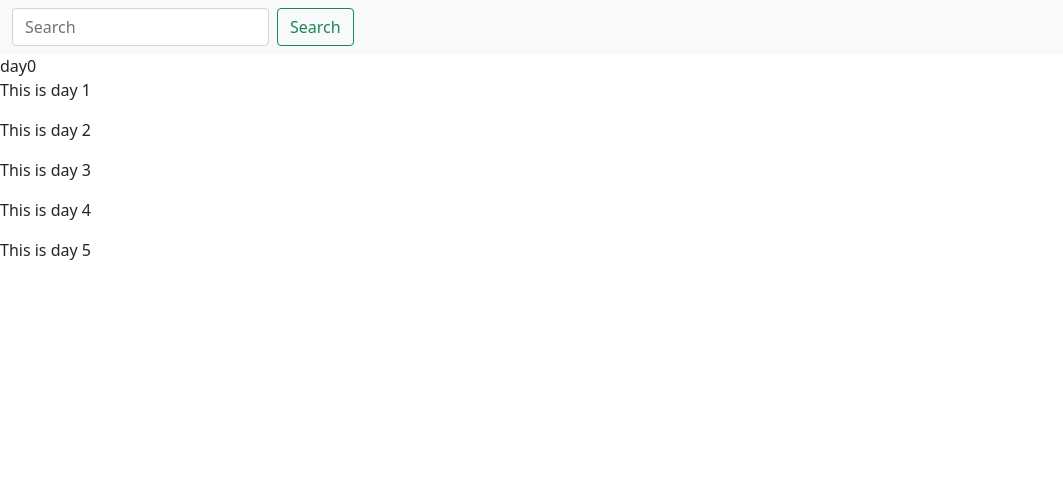
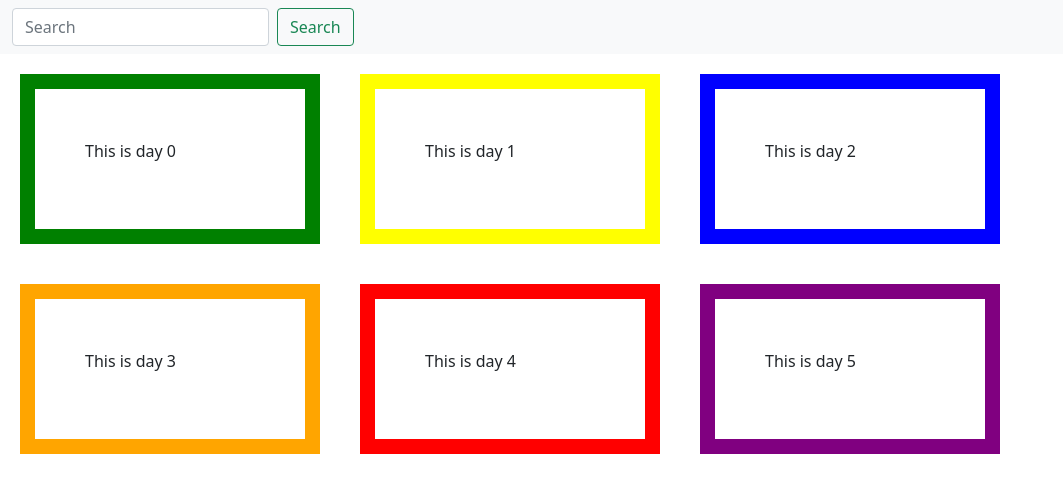
Before and after one commit to Re1d0n/Weather-Dashboard, a plain HTML site: page index.html in a window 1280 px wide. Shown: the whole page, without its empty margins (0-1063 px from the left). Drawn offline with nearby package versions, Linux system fonts and the light colour scheme.

Commit message:
fixed error

```diff
--- a/assets/index.js
+++ b/assets/index.js
@@ -1,3 +1,127 @@
+// let apiKey = "b3b997158834d4aa5a92e5196a4eba68";
+// let searchPress = document.getElementById("search-button");
+// let classExample = document.querySelectorAll(".btn");
+// let userInput = document.querySelector("input");
+
+
+// function getLocation(location){
+//   fetch(`https://api.openweathermap.org/data/2.5/weather?q=${location}&appid=${apiKey}&units=imperial`)
+//   .then(function (response) {
+//     return response.json();
+//   })
+//   .then(function (data) {
+//     let lat = data.coord.lat
+//     let lon = data.coord.lon
+//     currentWeatherData(lat,lon);
+//     fiveDayData(lat,lon);
+//     })
+// }
+
+
+// function submitSearch (event){
+//   event.preventDefault();
+//   console.log(userInput.value);
+//   getLocation(userInput.value)
+// }
+// //delete console log
+
+// searchPress.addEventListener("click", submitSearch);
+
+
+
+// function currentWeatherData(latitude, longitude){
+//     fetch(`https://api.openweathermap.org/data/2.5/onecall?lat=${latitude}&lon=${longitude}&exclude=hourly,minutely&appid=${apiKey}&units=imperial`)
+//     .then(function (response) {
+//       return response.json();
+//     })
+//     .then(function (data) {
+//       console.log(data);
+//       console.log(data.current.temp);
+//       console.log(data.current.humidity);
+//       console.log(data.current.uvi)
+//       console.log(data.current.wind_speed);
+//       const today = document.getElementById("day0")
+//       const tempature = document.createElement("p")
+//       const moistLevel = document.createElement("p")
+//       const speedOfWind = document.createElement("p")
+//       const sunburnScale = document.createElement("p")
+//       tempature.textContent = `${data.current.temp} F`
+//       moistLevel.textContent =`humidity: ${data.current.humidity}%`
+//       speedOfWind.textContent =`${data.current.wind_speed} MPH`
+//       sunburnScale.textContent =`UV: ${data.current.uvi}`
+
+
+//       today.appendChild(tempature)
+//       today.appendChild(moistLevel)
+//       today.appendChild(speedOfWind)
+//       today.appendChild(sunburnScale)
+
+
+//     })
+//   }
+
+
+//   function fiveDayData(latitude, longitude){
+//     fetch(`https://api.openweathermap.org/data/2.5/forecast?lat=${latitude}&lon=${longitude}&appid=${apiKey}&units=imperial`)
+//     .then(function (response) {
+//       return response.json();
+//     })
+//     .then(function (data) {
+
+
+//       console.log(data);
+//       let futureWeatherArray = [];
+
+
+
+//       for(let i = 0; i < data.list.length; i++) {
+
+//          if(data.list[i].dt_txt.includes("12:00:00")){
+//              futureWeatherArray.push(data.list[i]);
+//              console.log(data.list[i]);
+//              console.log(data.list[i].weather[0].description);
+//              console.log(data.list[i].main.temp);
+//              console.log(data.list[i].main.humidity);
+//              console.log(data.list[i].wind.speed);
+
+
+//          }
+
+
+
+//       }
+
+
+
+//      handleArray(futureWeatherArray)
+//     })
+//   }
+
+// function handleArray (array) {
+//     for(let i=0; i<5;i++){
+//       var fiveDay = $('#day${i}')
+//             let fiveDay =document.getElementById(`p${i}`)
+//             let timeFuture = document.createElement(`p${i}`)
+//             let description = document.createElement(`p${i}`)
+//             let tempDays = document.createElement(`p${i}`)
+//             let humiditys = document.createElement(`p${i}`)
+//             let windys = document.createElement(`p${i}`)
+//             timeFuture.textContent = array[i].dt_txt
+//             description.textContent = array[i].weather[0].description
+//             tempDays.textContent = array[i].main.temp
+//             humiditys.textContent = array[i].main.humidity
+//             windys.textContent = array[i].wind.speed
+//             fiveDay.appendChild(timeFuture)
+//             fiveDay.appendChild(description)
+//             fiveDay.appendChild(tempDays)
+//             fiveDay.appendChild(humiditys)
+//             fiveDay.appendChild(windys)
+
+
+//     }
+// }
+
+
 let apiKey = "b3b997158834d4aa5a92e5196a4eba68";
 let searchPress = document.getElementById("search-button");
 let classExample = document.querySelectorAll(".btn");
@@ -41,17 +165,17 @@ function currentWeatherData(latitude, longitude){
       console.log(data.current.uvi)
       console.log(data.current.wind_speed);
       const today = document.getElementById("day0")
-      const temp = document.createElement("p")
+      const tempature = document.createElement("p")
       const moistLevel = document.createElement("p")
       const speedOfWind = document.createElement("p")
       const sunburnScale = document.createElement("p")
-      temp.textContent = `${data.current.temp} F`
+      tempature.textContent = `${data.current.temp} F`
       moistLevel.textContent =`humidity: ${data.current.humidity}%`
       speedOfWind.textContent =`${data.current.wind_speed} MPH`
       sunburnScale.textContent =`UV: ${data.current.uvi}`
 
 
-      today.appendChild(temp)
+      today.appendChild(tempature)
       today.appendChild(moistLevel)
       today.appendChild(speedOfWind)
       today.appendChild(sunburnScale)
@@ -89,6 +213,14 @@ function currentWeatherData(latitude, longitude){
 
 
 
+    // let day1 =document.getElementById("day1")
+    // let day2 =document.getElementById("day2")
+    // let day3 =document.getElementById("day3")
+    // let day4 =document.getElementById("day4")
+    // let day5 =document.getElementById("day5")
+
+
+
       }
 
 
@@ -100,10 +232,10 @@ function currentWeatherData(latitude, longitude){
 function handleArray (array) {
     for(let i=0; i<5;i++){
 
-            let fiveDay =document.getElementById(`p${i}`)
+            let fiveDay =document.getElementById(`day${i+1}`)
             let timeFuture = document.createElement(`p${i}`)
             let description = document.createElement(`p${i}`)
-            let tempDays = document.createElement(`p${i}`)
+            let tempDays = document.createElement(`p${'temprature'+i}`)
             let humiditys = document.createElement(`p${i}`)
             let windys = document.createElement(`p${i}`)
             timeFuture.textContent = array[i].dt_txt
--- a/assets/style.css
+++ b/assets/style.css
@@ -1,4 +1,50 @@
+#day0 {
+    width: 300px;
+  border: 15px solid green;
+  padding: 50px;
+  margin: 20px;
+  float: left;
+}
+
 #day1 {
+    width: 300px;
+  border: 15px solid yellow;
+  padding: 50px;
+  margin: 20px;
+  float: left;
+}
+
+#day2 {
+    width: 300px;
+  border: 15px solid blue;
+  padding: 50px;
+  margin: 20px;
+  float: left;
+}
 
 
+#day3 {
+    width: 300px;
+  border: 15px solid orange;
+  padding: 50px;
+  margin: 20px;
+  float: left;
 }
+
+
+#day4 {
+    width: 300px;
+  border: 15px solid red;
+  padding: 50px;
+  margin: 20px;
+  float: left;
+}
+
+
+#day5 {
+    width: 300px;
+  border: 15px solid purple;
+  padding: 50px;
+  margin: 20px;
+  float: left;
+}
--- a/index.html
+++ b/index.html
@@ -22,8 +22,8 @@
 
       <!-- <button type="button" class="btn btn-dark">Light</button> -->
 
-    <div
-    id="day0"> day0
+    <div id="day0">
+       <p>This is day 0</p>
     </div>
     <div id="day1">
       <p>This is day 1</p>
```
